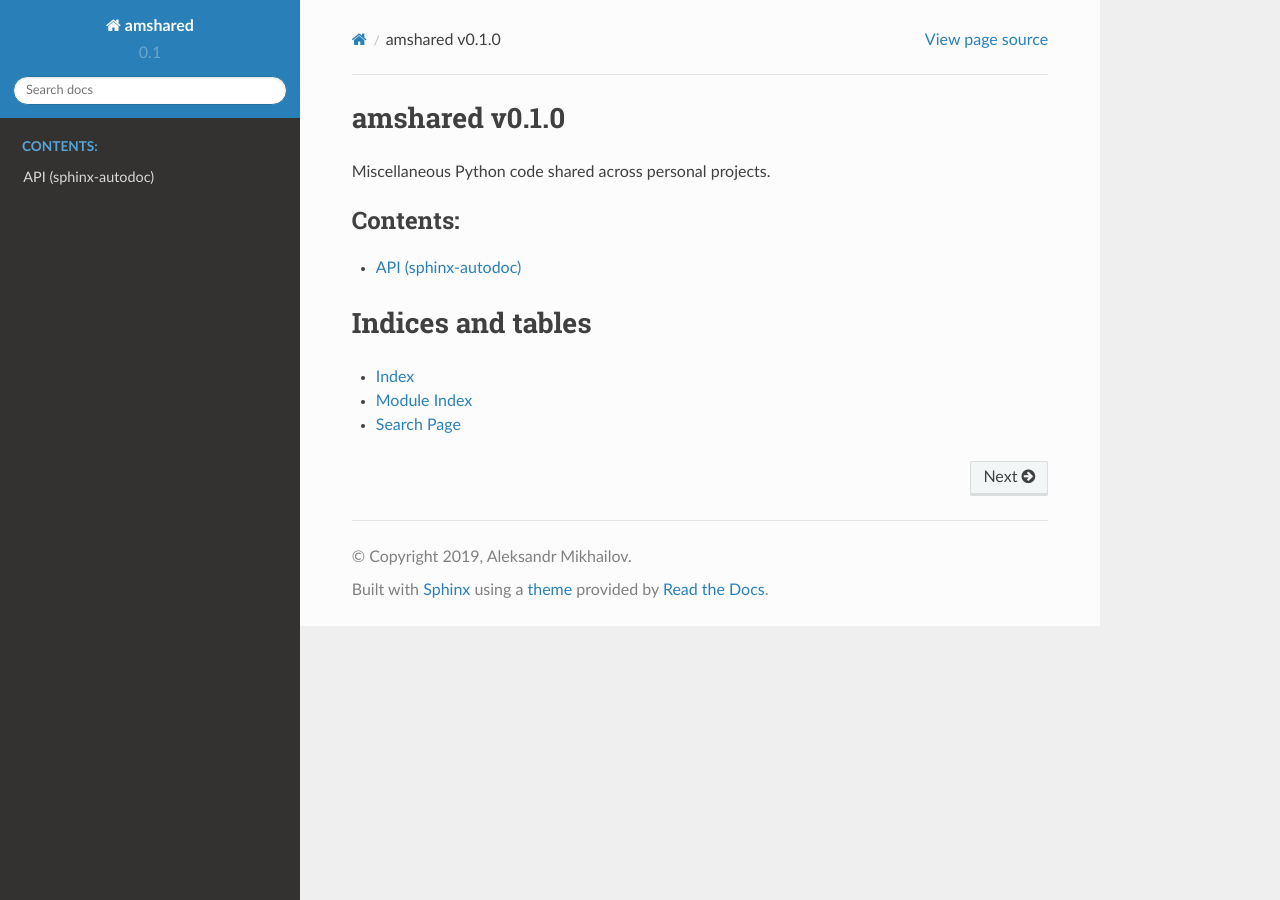
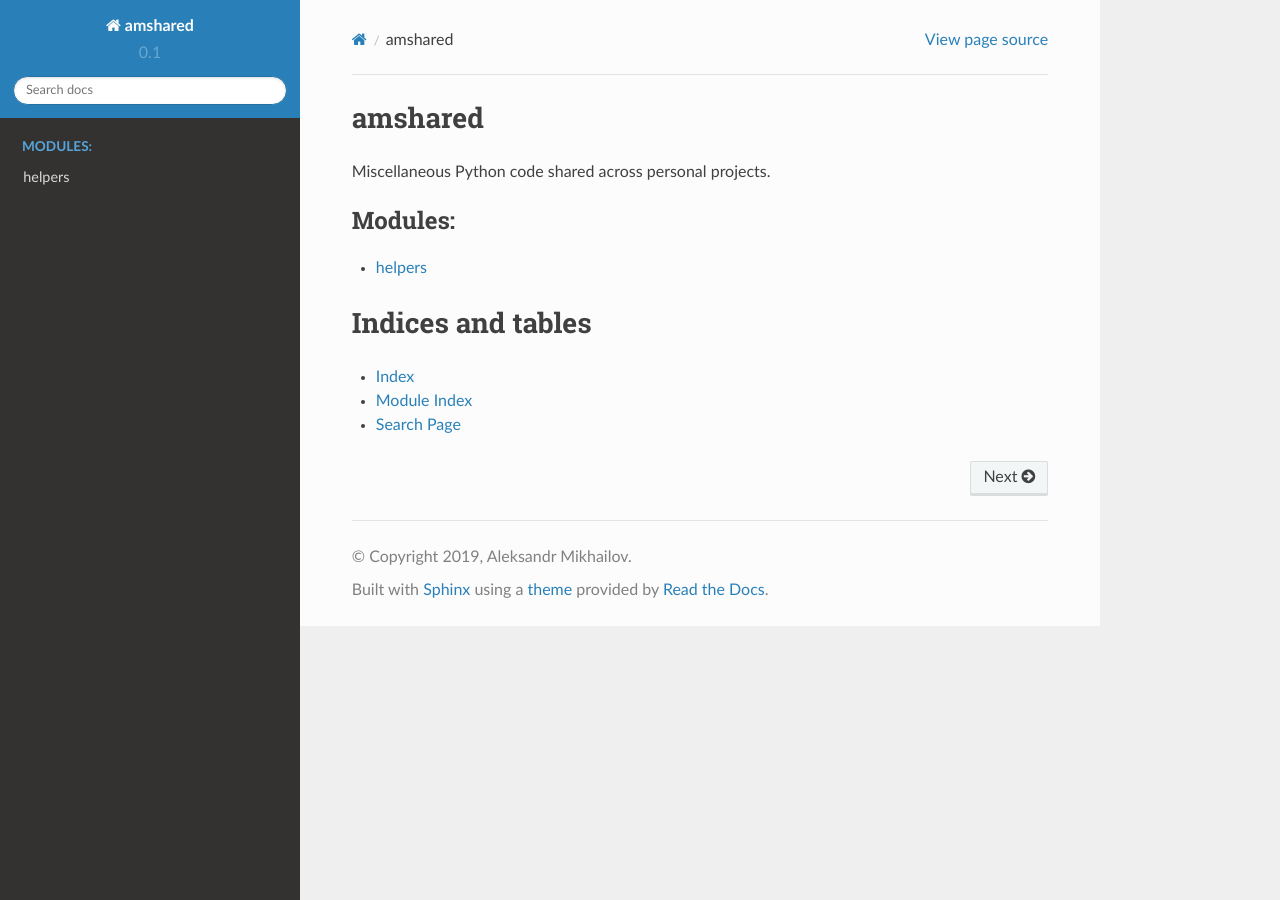
Before and after one commit to avidclam/amshared, a Sphinx documentation site: the page built from docs/source/index.rst, in a window 1280 px wide. Built offline with Sphinx 7.4.7 and the Read the Docs theme 2.0.0, drawn with Linux system fonts in a browser that asks for light colours.

Commit message:
docs skeleton

```diff
--- a/amshared/__init__.py
+++ b/amshared/__init__.py
@@ -8,5 +8,3 @@ __version__ = '0.1.0'
 __author__ = 'Aleksandr Mikhailov'
 __author_email__ = 'dev@avidclam.com'
 __copyright__ = '2019, Aleksandr Mikhailov'
-
-from .helpers import random_retard, safe_numeric
--- a/docs/source/api/modules.rst
+++ /dev/null
@@ -1,5 +0,0 @@
-API (sphinx-autodoc)
-====================
-
-.. toctree::
-   :maxdepth: 2
--- a/docs/source/conf.py
+++ b/docs/source/conf.py
@@ -1,6 +1,5 @@
 import os
 import sys
-
 sys.path.insert(0, os.path.abspath('../..'))
 import amshared
 
@@ -13,14 +12,14 @@ master_doc = 'index'
 
 extensions = [
     'sphinx.ext.autodoc',
-    'sphinx.ext.napoleon'
+    'sphinx.ext.napoleon',
+    'sphinx.ext.autosummary'
 ]
-
 templates_path = ['_templates']
-
 exclude_patterns = []
 
 html_theme = 'sphinx_rtd_theme'
+#html_theme = 'bizstyle'
 html_static_path = ['_static']
 
 rst_epilog = """
--- a/docs/source/index.rst
+++ b/docs/source/index.rst
@@ -1,14 +1,13 @@
-amshared |ProjectRelease|
-==========================
+amshared
+========
 
 |ProjectDesc|
 
 .. toctree::
-   :maxdepth: 2
-   :caption: Contents:
+   :maxdepth: 1
+   :caption: Modules:
 
-   api/modules
-
+   api/helpers
 
 Indices and tables
 ==================
--- a/requirements-dev.txt
+++ b/requirements-dev.txt
@@ -2,3 +2,4 @@ pip==19.3.1
 pytest==5.2.2
 sphinx==2.2.1
 sphinx-rtd-theme==0.4.3
+livereload==2.6.1
```
Also changed, not shown: docs/source/api/helpers.rst (added, +16 -0 lines), 4 other files.
